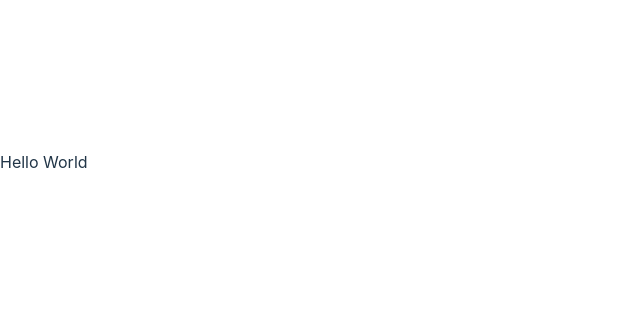
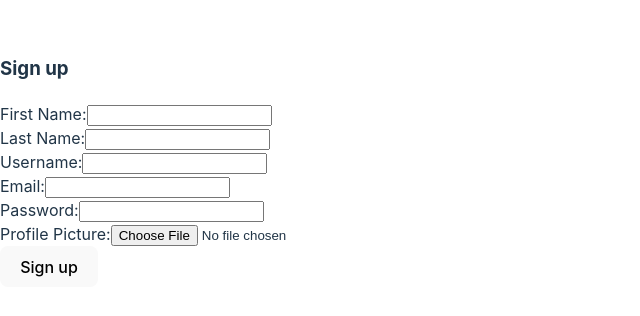
Before and after one commit to cvariara/we-connect, a React (Vite) app in the folder frontend/: page /signup in a window 1280 px wide. Shown: the part 238-554 px from the top of the page, without its empty margins (0-640 px from the left). Built offline with nearby package versions, Linux system fonts and the light colour scheme.

Commit message:
Created login and signup forms

```diff
--- a/frontend/src/App.jsx
+++ b/frontend/src/App.jsx
@@ -1,10 +1,25 @@
+import { BrowserRouter, Routes, Route } from 'react-router-dom';
 
+// pages
+import Login from './pages/Login';
+import Signup from './pages/signup';
 
 function App() {
 
   return (
-    <div>
-      Hello World
+    <div className='App'>
+      <BrowserRouter>
+        <Routes>
+          <Route
+            path='/login'
+            element={<Login />}
+          />
+          <Route
+            path='/signup'
+            element={<Signup />}
+          />
+        </Routes>
+      </BrowserRouter>
     </div>
   )
 }
--- /dev/null
+++ b/frontend/src/pages/Login.jsx
@@ -0,0 +1,39 @@
+import { useState } from "react";
+
+const Login = () => {
+  const [username, setUsername] = useState('');
+  const [password, setPassword] = useState('');
+
+  const handleSubmit = async (e) => {
+    e.preventDefault();
+
+    console.log(username, password);
+  }
+
+  return (
+    <form className="login" onSubmit={handleSubmit}>
+      <h3>Log in</h3>
+
+      <div className="form-group">
+        <label>Username:</label>
+        <input
+          type="text"
+          onChange={(e) => setUsername(e.target.value)}
+          value={(username)}
+        />
+      </div>
+      <div className="form-group">
+        <label>Password:</label>
+        <input
+          type="password"
+          onChange={(e) => setPassword(e.target.value)}
+          value={(password)}
+        />
+      </div>
+
+      <button>Log in</button>
+    </form>
+  )
+}
+
+export default Login;
--- /dev/null
+++ b/frontend/src/pages/Signup.jsx
@@ -0,0 +1,75 @@
+import { useState } from "react";
+
+const Signup = () => {
+  const [email, setEmail] = useState('');
+  const [password, setPassword] = useState('');
+  const [firstName, setFirstName] = useState('');
+  const [lastName, setLastName] = useState('');
+  const [username, setUsername] = useState('');
+  const [profilePicture, setProfilePicture] = useState('');
+
+  const handleSubmit = async (e) => {
+    e.preventDefault();
+
+    console.log(username, password);
+  }
+
+  return (
+    <form className="signup" onSubmit={handleSubmit}>
+      <h3>Sign up</h3>
+
+      <div className="form-group">
+        <label>First Name:</label>
+        <input
+          type="text"
+          onChange={(e) => setFirstName(e.target.value)}
+          value={(firstName)}
+        />
+      </div>
+      <div className="form-group">
+        <label>Last Name:</label>
+        <input
+          type="text"
+          onChange={(e) => setLastName(e.target.value)}
+          value={(lastName)}
+        />
+      </div>
+      <div className="form-group">
+        <label>Username:</label>
+        <input
+          type="text"
+          onChange={(e) => setUsername(e.target.value)}
+          value={(username)}
+        />
+      </div>
+      <div className="form-group">
+        <label>Email:</label>
+        <input
+          type="email"
+          onChange={(e) => setEmail(e.target.value)}
+          value={(email)}
+        />
+      </div>
+      <div className="form-group">
+        <label>Password:</label>
+        <input
+          type="password"
+          onChange={(e) => setPassword(e.target.value)}
+          value={(password)}
+        />
+      </div>
+      <div className="form-group">
+        <label>Profile Picture:</label>
+        <input
+          type="file"
+          onChange={(e) => setProfilePicture(e.target.value)}
+          value={(profilePicture)}
+        />
+      </div>
+
+      <button>Sign up</button>
+    </form>
+  )
+}
+
+export default Signup;
```
Also changed, not shown: frontend/src/pages/tempfile.jsx (deleted).
